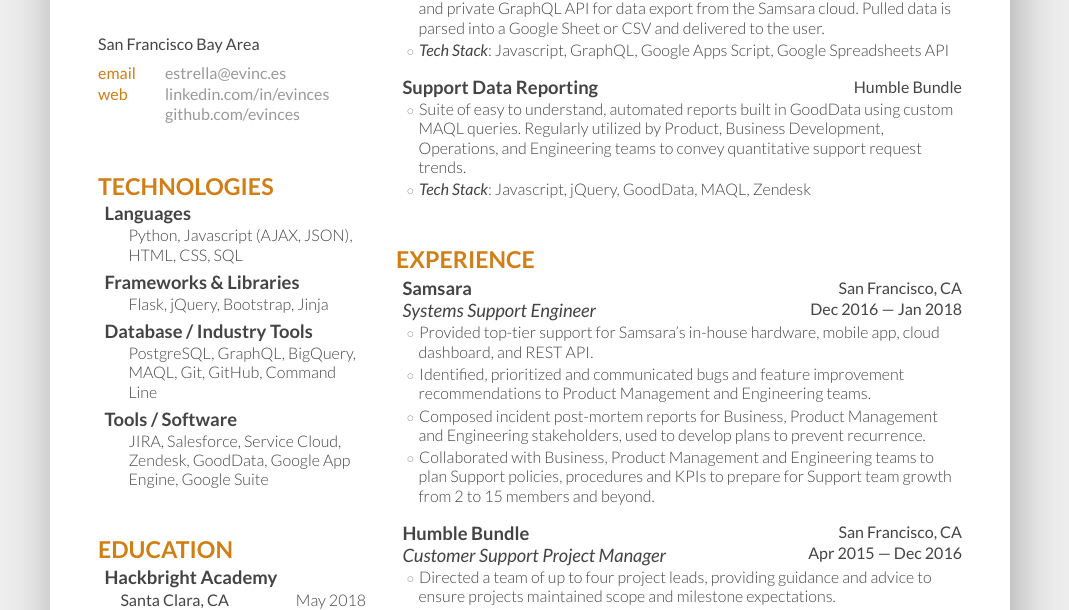
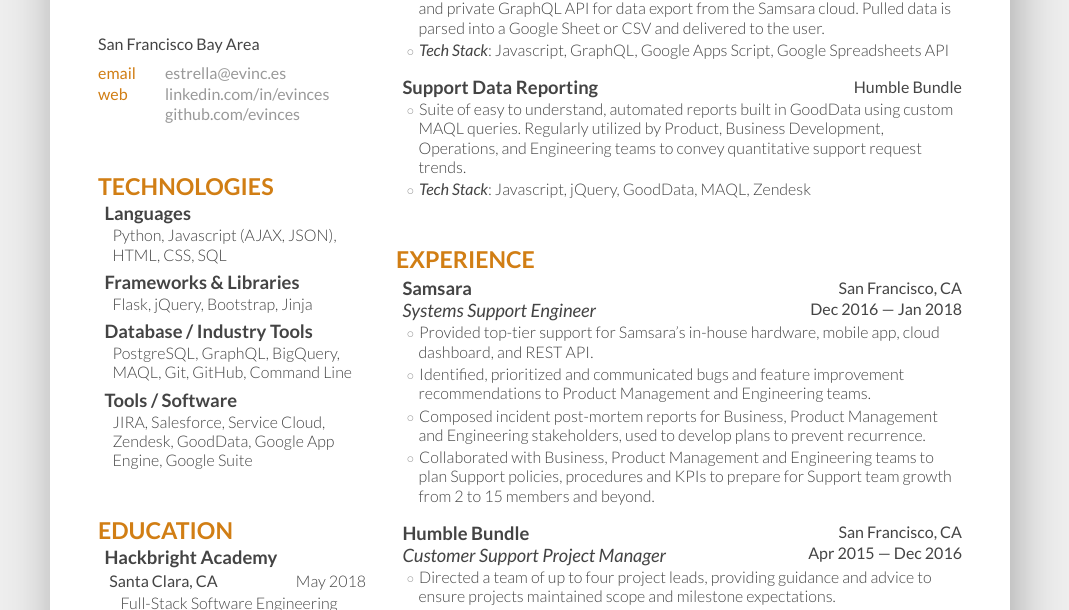
Before and after one commit to evinces/estrellavinces.com, a plain HTML site: page index.html in a window 1280 px wide. Shown: the part 341-951 px from the top of the page, without its empty margins (110-1179 px from the left). Drawn offline with nearby package versions, Linux system fonts and the light colour scheme.

Commit message:
update left column margins

```diff
--- a/style.css
+++ b/style.css
@@ -58,10 +58,11 @@
   margin-bottom: 0.5em;
 }
 article h2 { margin-left: 0.5em; }
-article p { margin-left: 1.5em; }
+article p { margin-left: 1em; }
+.tech article p { margin-left: 0.5em; }
 article p:first-child {
   font-weight: 400;
-  margin-left: 1em;
+  margin-left: 0.3em;
 }
 
 ul {
```
